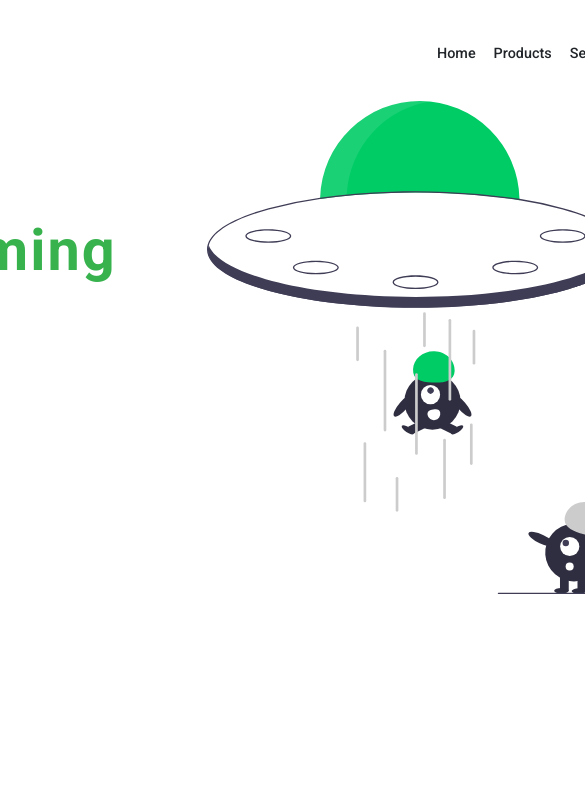
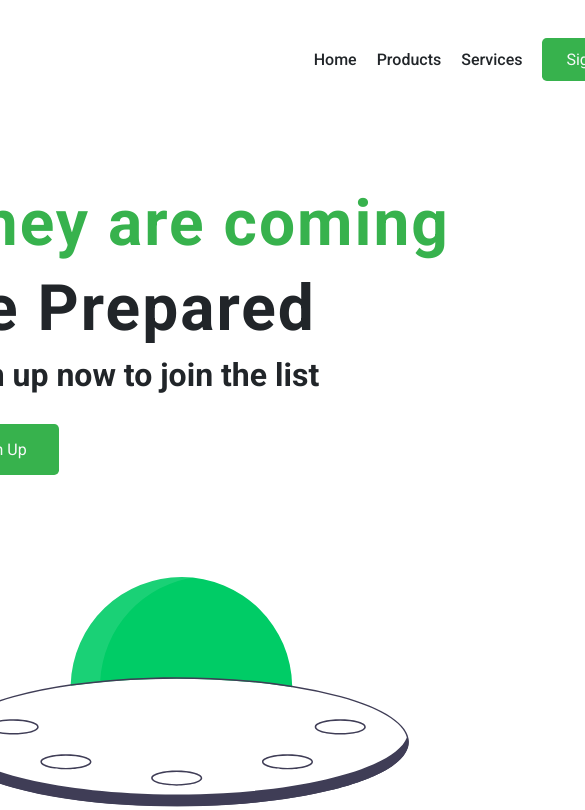
Before and after one commit to domenmerhar/Hero-Page, a website: page index.html in a window 390 px wide. Shown: the top 810 px of the page, 585 px wide, since content can reach past the window. Drawn offline with Linux system fonts and the light colour scheme.

Commit message:
Added media query for 1100px width

```diff
--- a/sass/_hero.scss
+++ b/sass/_hero.scss
@@ -1,10 +1,17 @@
 .hero-container {
   display: flex;
+  flex-direction: column;
+  justify-content: space-around;
   align-items: center;
   gap: 20rem;
+  height: 100%;
 
   @include laptop {
     gap: 10rem;
+  }
+
+  @include tablet {
+    gap: 5rem;
   }
 
   &__text-box {
@@ -15,6 +22,10 @@
 
     & * {
       margin: 0;
+    }
+
+    @include tablet {
+      margin-top: 5rem;
     }
   }
 
--- a/sass/_mediaQueries.scss
+++ b/sass/_mediaQueries.scss
@@ -3,3 +3,9 @@
     @content;
   }
 }
+
+@mixin tablet {
+  @media screen and (max-width: 1100px) {
+    @content;
+  }
+}
--- a/sass/main.scss
+++ b/sass/main.scss
@@ -21,6 +21,10 @@ html {
   @include laptop {
     font-size: 56.25%;
   }
+
+  @include tablet {
+    font-size: 62.5%;
+  }
 }
 
 main {
@@ -29,4 +33,8 @@ main {
   @include laptop {
     width: 120rem;
   }
+
+  @include tablet {
+    width: 90rem;
+  }
 }
```
Also changed, not shown: css/style.css.
